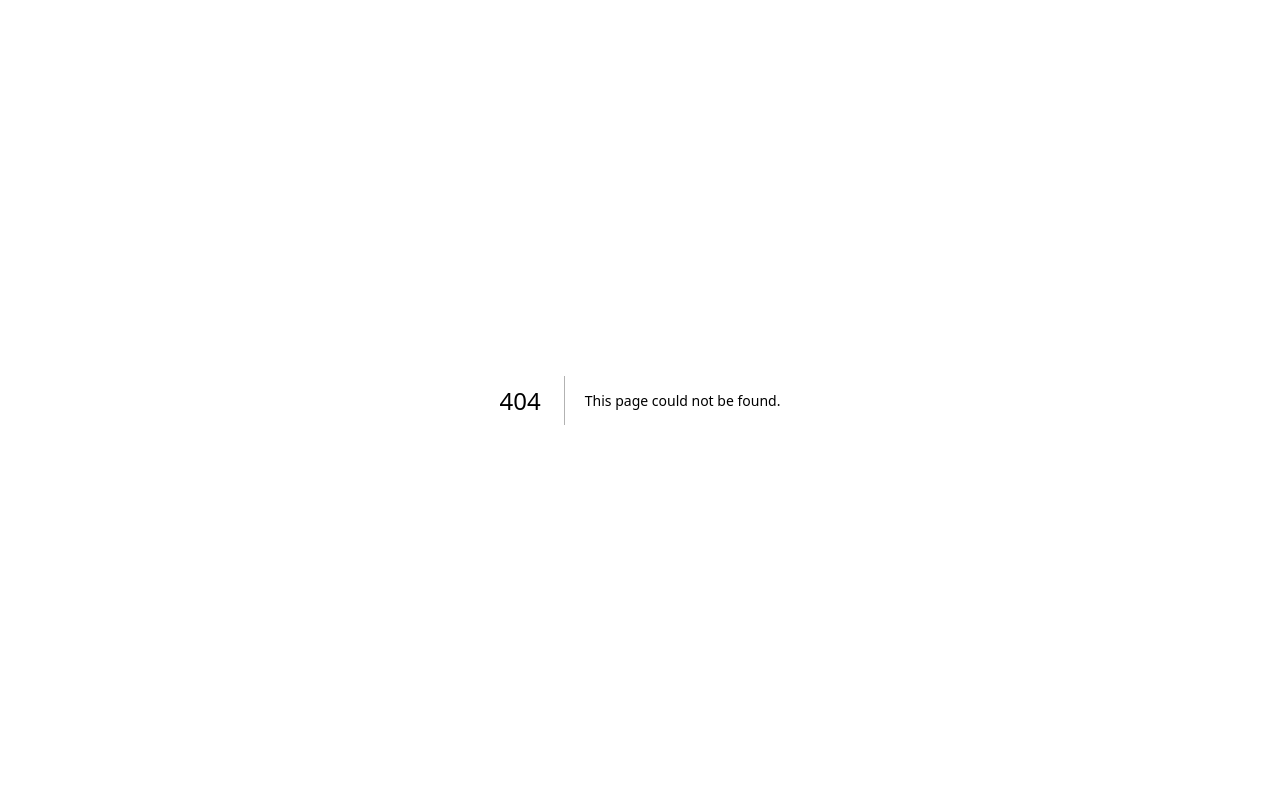
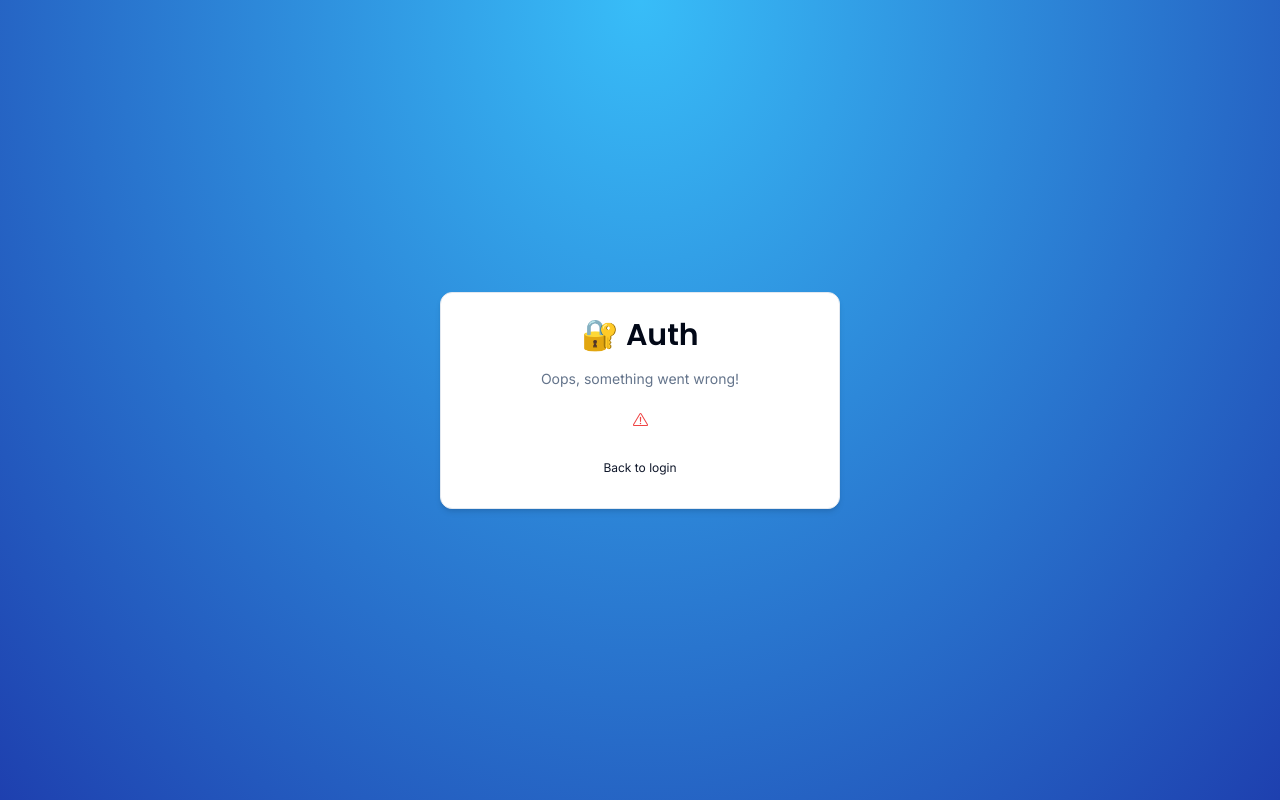
Before and after one commit to pdrmenezes/next-auth-v5-toolkit, a Next.js app: page /auth/error in a window 1280 px wide. Before the commit this address had no page. Built offline with nearby package versions, Linux system fonts and the light colour scheme.

Commit message:
feat: create custom error page and handle login or signup error with urlParams

```diff
--- /dev/null
+++ b/app/auth/error/page.tsx
@@ -0,0 +1,5 @@
+import { ErrorCard } from "@/components/auth/error-card";
+
+export default function AuthErrorPage() {
+  return <ErrorCard />;
+}
--- /dev/null
+++ b/components/auth/error-card.tsx
@@ -0,0 +1,12 @@
+import { CardWrapper } from "./card-wrapper";
+import { ExclamationTriangleIcon } from "@radix-ui/react-icons";
+
+export function ErrorCard() {
+  return (
+    <CardWrapper headerLabel="Oops, something went wrong!" backButtonHref="/auth/login" backButtonLabel="Back to login">
+      <div className="w-full items-center flex justify-center">
+        <ExclamationTriangleIcon className="text-destructive" />
+      </div>
+    </CardWrapper>
+  );
+}
--- a/components/auth/login-form.tsx
+++ b/components/auth/login-form.tsx
@@ -1,5 +1,6 @@
 "use client";
 import { useState, useTransition } from "react";
+import { useSearchParams } from "next/navigation";
 import { CardWrapper } from "@/components/auth/card-wrapper";
 import { useForm } from "react-hook-form";
 import * as z from "zod";
@@ -13,6 +14,10 @@
 import { login } from "@/actions/login";
 
 export function LoginForm() {
+  const searchParams = useSearchParams();
+  const urlError =
+    searchParams.get("error") === "OAuthAccountNotLinked" ? "Email already in use with different signIn method" : "";
+
   const [error, setError] = useState<string | undefined>("");
   const [success, setSuccess] = useState<string | undefined>("");
   const [isPending, startTransition] = useTransition();
@@ -31,8 +36,8 @@
 
     startTransition(() => {
       login(formData).then((response) => {
-        setError(response.error);
-        setSuccess(response.success);
+        setError(response?.error);
+        setSuccess(response?.success);
       });
     });
   };
@@ -74,7 +79,7 @@
               )}
             />
           </div>
-          <FormError message={error} />
+          <FormError message={error || urlError} />
           <FormSuccess message={success} />
           <Button type="submit" className="w-full" disabled={isPending}>
             Login
```
